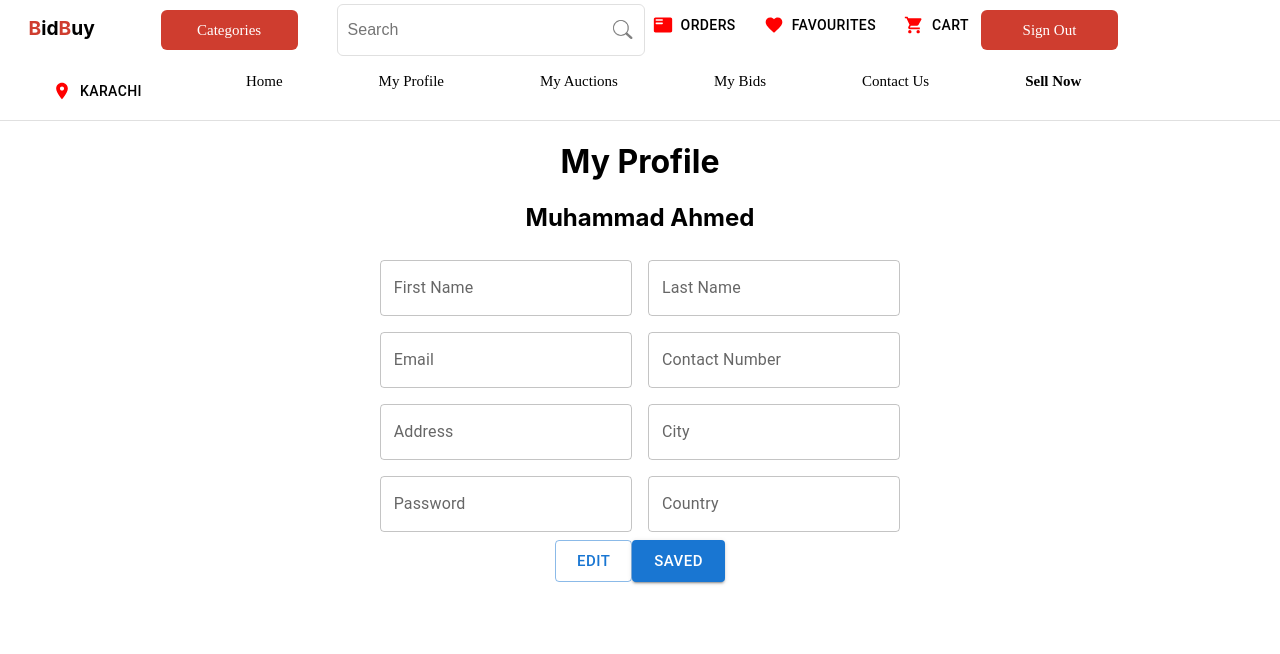
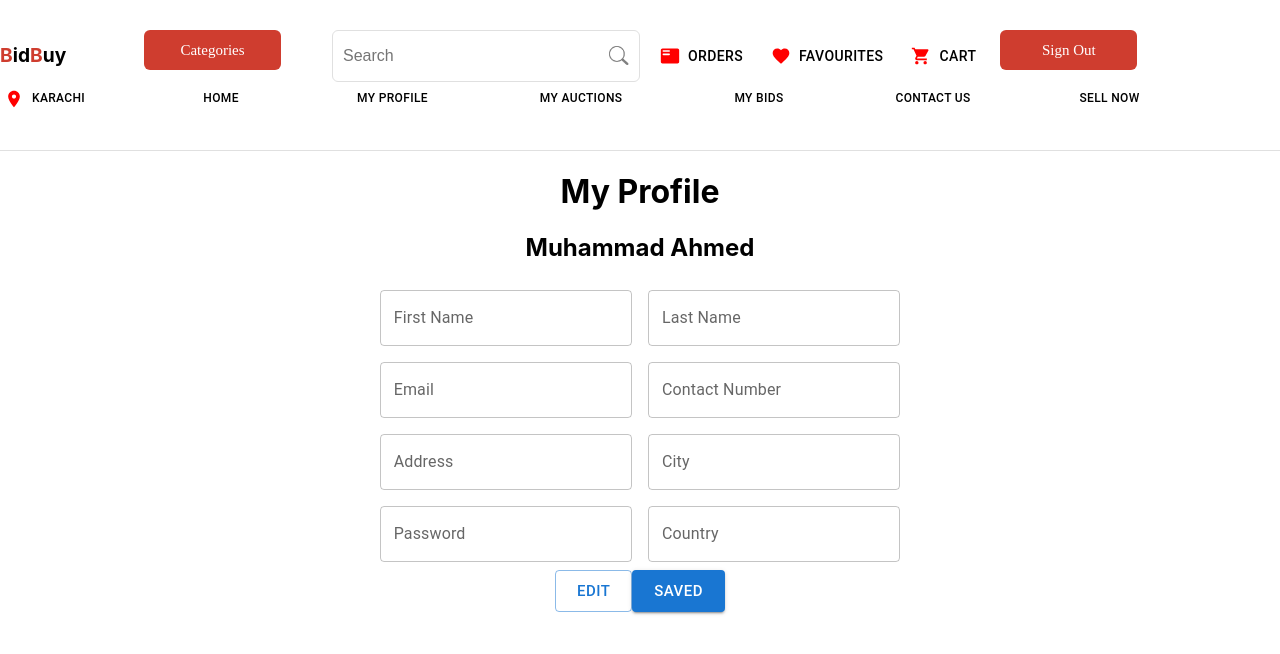
Before and after one commit to muhammadosama984/BidBuy, a React (Create React App) app in the folder BidBuy/frontend/: page /profile in a window 1280 px wide. Shown: the top 654 px of the page. Built offline with nearby package versions, Linux system fonts and the light colour scheme.

Commit message:
Use of Stack

```diff
--- a/BidBuy/frontend/src/components/MyProfile/MyProfile.css
+++ b/BidBuy/frontend/src/components/MyProfile/MyProfile.css
@@ -1,6 +1,6 @@
 .div_Navmain{
     width: 100%;
-    max-width: 1400px;
+    /* max-width: 1400px; */
     height: 15vh;
     border-bottom: 1px solid #e0e0e0;
     /* border-style: solid; */
@@ -111,3 +111,7 @@ ul {
   li a:hover:not(.active) {
     background-color: #e0e0e0;
   }
+
+  .div_topGap{
+    height: 30px;
+  }
--- a/BidBuy/frontend/src/components/MyProfile/MyProfile.jsx
+++ b/BidBuy/frontend/src/components/MyProfile/MyProfile.jsx
@@ -14,11 +14,6 @@ import { textAlign } from '@mui/system';
 import Logo from '../Logo/Logo.jsx';
 import NavBar from '../NavBar/NavBar'
 
-// import { BiSearch } from "@react-icons/bi";
-import { BsSearch } from "react-icons/bs";
-import { GiCube } from "react-icons/gi";
-import { HiCube } from "react-icons/hi";
-
 function Header() {
   const [emailAddress, setemailAddress] = useState("");
   const [password, setPassword] = useState("");
@@ -33,6 +28,7 @@ function Header() {
   }
   return (
     <div>
+      <div className='div_topGap'></div>
     <NavBar/>
 
     <center>
--- a/BidBuy/frontend/src/components/NavBar/NavBar.css
+++ b/BidBuy/frontend/src/components/NavBar/NavBar.css
@@ -1,8 +1,9 @@
 .div_Navmain{
     width: 100%;
-    max-width: 1400px;
+    /* max-width: 1400px; */
     height: 15vh;
     border-bottom: 1px solid #e0e0e0;
+    /* margin-left: 100; */
     /* border-style: solid; */
     /* border-color: black; */
     /* background-color: aqua; */
@@ -86,7 +87,7 @@ divBtn_flex{
 ul {
     width: 100%;
     font-size: 15px;
-    max-width: 1400px;
+    /* max-width: 1400px; */
     list-style-type: none;
     margin: 0;
     padding: 0;
@@ -96,8 +97,8 @@ ul {
 
   li {
     float: left;
-    margin-left: 2.5vw;
-    margin-right: 2.5vw;
+    /* width: 9%; */
+
   }
 
   li a {
@@ -105,7 +106,7 @@ ul {
     color: black;
     text-align: center;
     font-family: "microsoft yahei";
-    padding: 14px 16px;
+    padding: 0;
     text-decoration: none;
   }
 
--- a/BidBuy/frontend/src/components/NavBar/NavBar.jsx
+++ b/BidBuy/frontend/src/components/NavBar/NavBar.jsx
@@ -40,83 +40,60 @@ function Header() {
   return (
 
     <div className='div_Navmain'>
-    {/* <Logo /> */}
-    <table>
-      <th><Logo/></th>
-      <th>
+
+
+      <Stack direction="row" spacing={2} >
+        <Logo />
         <button className='btn_cat'>Categories</button>
-      </th>
-      <th>
         <form>
           <input type="text" className='search' placeholder="Search"></input>
         </form>
-
-     </th>
-    {/* <th> */}
-    {/* <div className='btn_search'><BsSearch size={30} color='gray'/></div> */}
-
-    {/* </th> */}
-    <th>
-    <Stack direction="row" spacing={2}>
-
-      <Button startIcon = {<FeaturedPlayListRoundedIcon style={{ color: 'red' }} fontSize='small'/>} style={{ color: 'black'} }>
+        <Button startIcon={<FeaturedPlayListRoundedIcon style={{ color: 'red' }} fontSize='small' />} style={{ color: 'black' }}>
           Orders
         </Button>
-      <Button startIcon = {<FavoriteIcon style={{ color: 'red' }}/>} style={{ color: 'black' }}>
+        <Button startIcon={<FavoriteIcon style={{ color: 'red' }} />} style={{ color: 'black' }}>
           Favourites
         </Button>
-      <Button startIcon = {<ShoppingCartIcon style={{ color: 'red' }} />} style={{ color: 'black' }}>
+        <Button startIcon={<ShoppingCartIcon style={{ color: 'red' }} />} style={{ color: 'black' }}>
           Cart
         </Button>
+        <button className='btn_cat'>Sign Out</button>
+
+
+
       </Stack>
-      {/* <div className='divBtn_flex'>
-        <div style={{flex:'0 0 50vw'}}>
-        <HiCube color='red' size={30}/>
-        </div>
-        <div style={{flex:'0 0 50vw'}}>
-        <button className='btn_trans'>Orders</button>
-        </div>
-      </div>
-       */}
 
-      {/* <button className='btn_trans'>Orders</button>
-    </th>
-    <th>
-    <button className='btn_trans'>Favourites</button>
-    </th>
 
-    <th>
-    <button className='btn_trans'>Cart</button> */}
-    </th>
-    <th>
-    <button className='btn_cat'>Sign Out</button>
-    </th>
+      <Stack direction="row" spacing={12} >
 
-    </table>
-    <ul>
-      <li><a href="#home"><Button startIcon = {<LocationOnIcon style={{ color: 'red' }} />} style={{ color: 'black' }}>
+        <Button startIcon={<LocationOnIcon style={{ color: 'red' }} />} style={{ color: 'black', fontSize: '12px', }}>
           Karachi
-      </Button></a></li>
-      <li><a href="#news">Home</a></li>
-      <li><a href="#contact">My Profile</a></li>
-      <li><a href="#about">My Auctions</a></li>
-      <li><a href="#about">My  Bids</a></li>
-      <li><a href="#about">Contact Us</a></li>
-      <li><a href="#about"><b>Sell Now</b></a></li>
-    </ul>
+        </Button>
+        <Button style={{ color: 'black', fontSize: '12px', }}>
+          Home
+        </Button>
 
-    {/* <Stack direction="row" spacing={2}>
+        <Button style={{ color: 'black', fontSize: '12px', }}>
+          My Profile
+        </Button>
 
-      <Button startIcon = {<LocationOnIcon style={{ color: 'red' }}/>} style={{ color: 'black' }}>
-        Orders
+        <Button style={{ color: 'black', fontSize: '12px', }}>
+          My Auctions
         </Button>
-      <Button startIcon = {<FavoriteIcon style={{ color: 'red' }}/>} style={{ color: 'black' }}>
-        Favourites
+
+        <Button style={{ color: 'black', fontSize: '12px', }}>
+          My Bids
         </Button>
-      <Button startIcon = {<ShoppingCartIcon style={{ color: 'red' }} />} style={{ color: 'black' }}>
-        Cart
+
+        <Button style={{ color: 'black', fontSize: '12px', }}>
+          Contact Us
         </Button>
-    </Stack> */}
+
+        <Button style={{ color: 'black', fontSize: '12px', }} size="small">
+          Sell Now
+        </Button>
+
+      </Stack>
 
     </div>
 
```
Also changed, not shown: 1 other file (tests, documents, lock files or other folders). Lines whose indentation alone changed are shown as unchanged.
